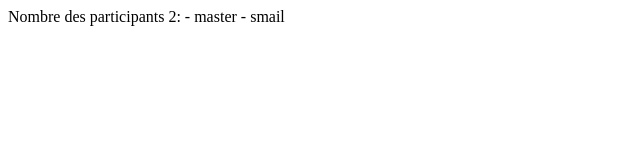
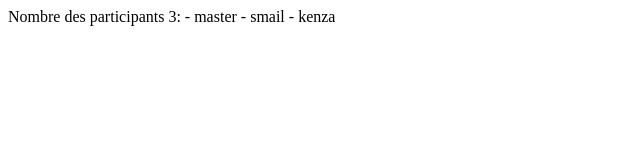
Before and after one commit to Formation-GIT-Jenkins/tp-remote-repo, a plain HTML site: page index.html in a window 1280 px wide. Shown: the full height of the page, 0-640 px from the left. Drawn offline with Linux system fonts and the light colour scheme.

Commit message:
Ajout kenza

```diff
--- a/index.html
+++ b/index.html
@@ -1,5 +1,6 @@
 <html>
-    Nombre des participants 2:
+    Nombre des participants 3:
         - master
         - smail
+        - kenza
 </html>
```
